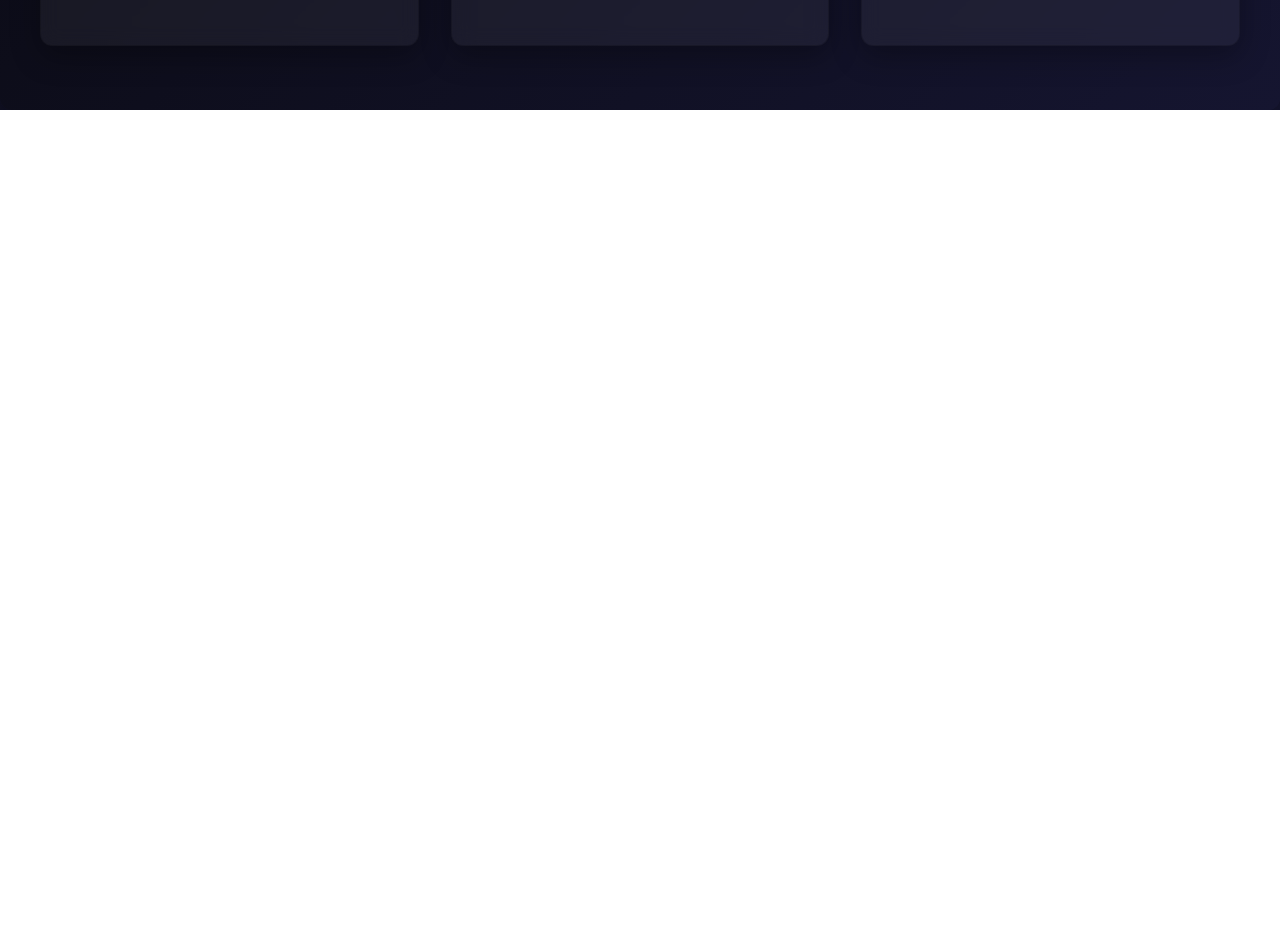
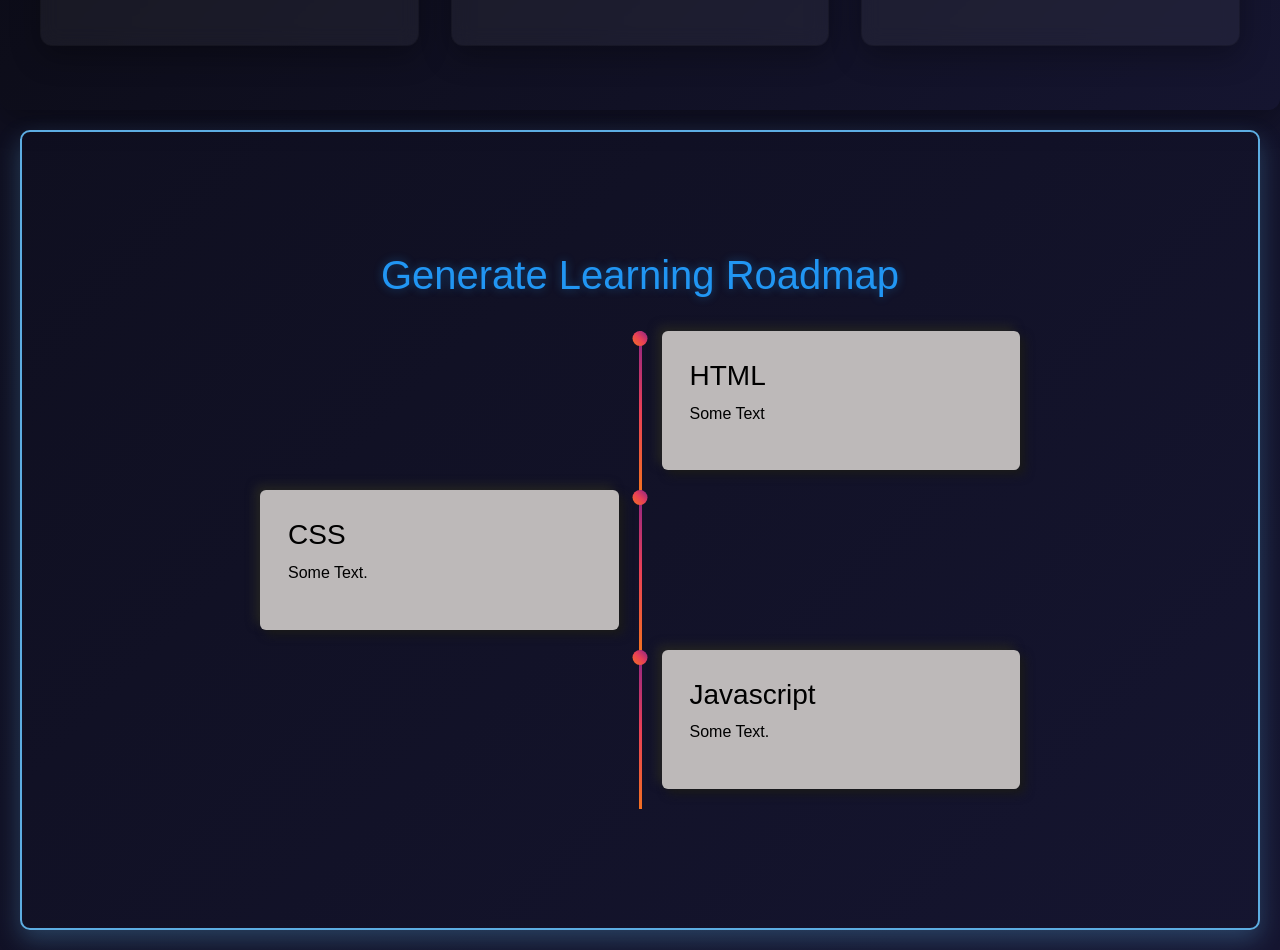
Before and after one commit to skarsalan07/Aimers, a React (Create React App) app in the folder Development/frontend/basic-ui/: page / in a window 1280 px wide. Shown: the part 1640-2590 px from the top of the page. Before the commit the page ends 1750 px from the top, so only its background shows below. Built offline with nearby package versions, Linux system fonts and the light colour scheme.

Commit message:
added roadmap

```diff
--- /dev/null
+++ b/Development/frontend/basic-ui/src/assets/css/roadmap.css
@@ -0,0 +1,192 @@
+.heading {
+  text-align: center;
+  margin-bottom: 2rem;
+  font-size: 2.5rem;
+  color: var(--primary-color);
+  text-shadow: 0 0 10px rgba(33, 150, 243, 0.4);
+  /* Blue shadow */
+}
+
+.design-section {
+  border: 2px solid #5DADE2;
+  /* Soft blue border */
+  border-radius: 10px;
+  /* padding: 20px; */
+  margin: 20px;
+  background-color: transparent;
+  /* Transparent background */
+  box-shadow: 0 10px 25px rgba(93, 173, 226, 0.3);
+  /* Soft blue shadow */
+  color: #1A5276;
+  /* Deep blue text color for contrast */
+}
+
+
+.design-section {
+  display: flex;
+  flex-direction: column;
+  align-items: center;
+  justify-content: center;
+  min-height: 100vh;
+  /* padding: 100px 0; */
+  font-family: 'Jost', sans-serif;
+}
+
+.design {
+  display: flex;
+  align-items: center;
+  justify-content: center;
+}
+
+.timeline {
+  width: 80%;
+  height: auto;
+  max-width: 800px;
+  margin: 0 auto;
+  display: flex;
+  flex-direction: column;
+}
+
+.timeline-content {
+  padding: 20px;
+  background: rgb(189, 185, 185);
+  -webkit-box-shadow: 5px 5px 10px #1a1a1a, -5px -5px 10px #242424;
+  box-shadow: 5px 5px 10px #1a1a1a, -5px -5px 10px #242424;
+  border-radius: 5px;
+  color: black;
+  padding: 1.75rem;
+  transition: 0.4s ease;
+  overflow-wrap: break-word !important;
+  margin: 1rem;
+  margin-bottom: 20px;
+  border-radius: 6px;
+}
+
+.timeline-component {
+  margin: 0px 20px 20px 20px;
+}
+
+@media screen and (min-width: 768px) {
+  .timeline {
+    display: grid;
+    grid-template-columns: 1fr 3px 1fr;
+  }
+
+  .timeline-middle {
+    position: relative;
+    background-image: linear-gradient(45deg, #F27121, #E94057, #8A2387);
+    /* Gradient colors */
+    width: 3px;
+    height: 100%;
+  }
+
+  .main-middle {
+    opacity: 0;
+  }
+
+  .timeline-circle {
+    position: absolute;
+    top: 0;
+    left: 50%;
+    width: 15px;
+    height: 15px;
+    border-radius: 50%;
+    background-image: linear-gradient(45deg, #F27121, #E94057, #8A2387);
+    /* Gradient colors */
+    -webkit-transform: translateX(-50%);
+    transform: translateX(-50%);
+  }
+}
+
+.heading {
+  text-align: center;
+  margin-bottom: 2rem;
+  font-size: 2.5rem;
+  color: var(--primary-color);
+  text-shadow: 0 0 10px rgba(33, 150, 243, 0.4);
+  /* Blue shadow */
+}
+
+.recommendation-container {
+  border: 2px solid #5DADE2;
+  /* Soft blue border */
+  border-radius: 10px;
+  padding: 20px;
+  margin: 20px;
+  background-color: transparent;
+  /* Transparent background */
+  box-shadow: 0 10px 25px rgba(93, 173, 226, 0.3);
+  /* Soft blue shadow */
+  color: #1A5276;
+  /* Deep blue text color for contrast */
+}
+
+.grid__thing {
+  position: relative;
+  background-color: #663399;
+  /* Deep purple */
+  overflow: hidden;
+  border-radius: 10px;
+  box-shadow: 0 6px 12px rgba(0, 0, 0, 0.2);
+  transition: transform 0.2s ease;
+}
+
+.grid__thing:hover {
+  transform: translateY(-5px);
+}
+
+.grid__thing img {
+  width: 100%;
+  height: 100%;
+  object-fit: cover;
+  transition: transform 0.3s ease-in-out;
+}
+
+.grid__thing:hover img {
+  transform: scale(1.05);
+}
+
+.overlay {
+  position: absolute;
+  top: 0;
+  left: 0;
+  right: 0;
+  bottom: 0;
+  background: rgba(0, 0, 0, 0.5);
+  display: flex;
+  flex-direction: column;
+  justify-content: center;
+  align-items: center;
+  opacity: 0;
+  transition: opacity 0.3s ease-in-out;
+}
+
+.grid__thing:hover .overlay {
+  opacity: 1;
+}
+
+.text {
+  color: white;
+  font-size: 18px;
+  margin-bottom: 15px;
+  text-align: center;
+  font-weight: bold;
+}
+
+.start-btn {
+  padding: 10px 20px;
+  background-color: #4CAF50;
+  /* Green button */
+  color: white;
+  border: none;
+  border-radius: 5px;
+  cursor: pointer;
+  font-size: 16px;
+  box-shadow: 0 3px 6px rgba(0, 0, 0, 0.1);
+  transition: background-color 0.3s ease;
+}
+
+.start-btn:hover {
+  background-color: #45a049;
+  /* Darker green on hover */
+}
--- /dev/null
+++ b/Development/frontend/basic-ui/src/components/roadmap.jsx
@@ -0,0 +1,54 @@
+import React from 'react';
+import '../assets/css/roadmap.css';
+
+const Timeline = () => {
+  return (
+    <section className="design-section">
+      <div className="container">
+        {/* Heading */}
+        <h2 className="heading">Generate Learning Roadmap</h2>
+
+        <div className="timeline">
+          {/* This is the main container that contains the whole timeline. */}
+
+          {/* Empty div used to fill space */}
+          <div className="timeline-empty"></div>
+
+          {/* Timeline middle section */}
+          <div className="timeline-middle d-flex justify-content-center">
+            <div className="timeline-circle"></div>
+          </div>
+
+          <div className="timeline-component timeline-content">
+            <h3>HTML</h3>
+            <p>Some Text</p>
+          </div>
+
+          <div className="timeline-component timeline-content">
+            <h3>CSS</h3>
+            <p>Some Text.</p>
+          </div>
+
+          <div className="timeline-middle d-flex justify-content-center">
+            <div className="timeline-circle"></div>
+          </div>
+
+          <div className="timeline-empty"></div>
+
+          <div className="timeline-empty"></div>
+
+          <div className="timeline-middle d-flex justify-content-center">
+            <div className="timeline-circle"></div>
+          </div>
+
+          <div className="timeline-component timeline-content">
+            <h3>Javascript</h3>
+            <p>Some Text.</p>
+          </div>
+        </div>
+      </div>
+    </section>
+  );
+};
+
+export default Timeline;
--- a/Development/frontend/basic-ui/src/pages/home.jsx
+++ b/Development/frontend/basic-ui/src/pages/home.jsx
@@ -4,6 +4,7 @@ import Nav from '../components/nav'; // Import Nav component from the correct pa
 import Curosoul from '../components/main'; // Import Nav component from the correct path
 import WhyChooseUs from '../components/why_choose_us'; // Import Nav component from the correct path
 import Recommendation from '../components/recommendation'; // Import Nav component from the correct path
+import Roadmap from '../components/roadmap'; // Import Nav component from the correct path
 
 
 const Header = () => {
@@ -33,6 +34,7 @@ const Header = () => {
       <Curosoul />
       <Recommendation />
       <WhyChooseUs />
+      <Roadmap />
     </header>
   );
 };
```
